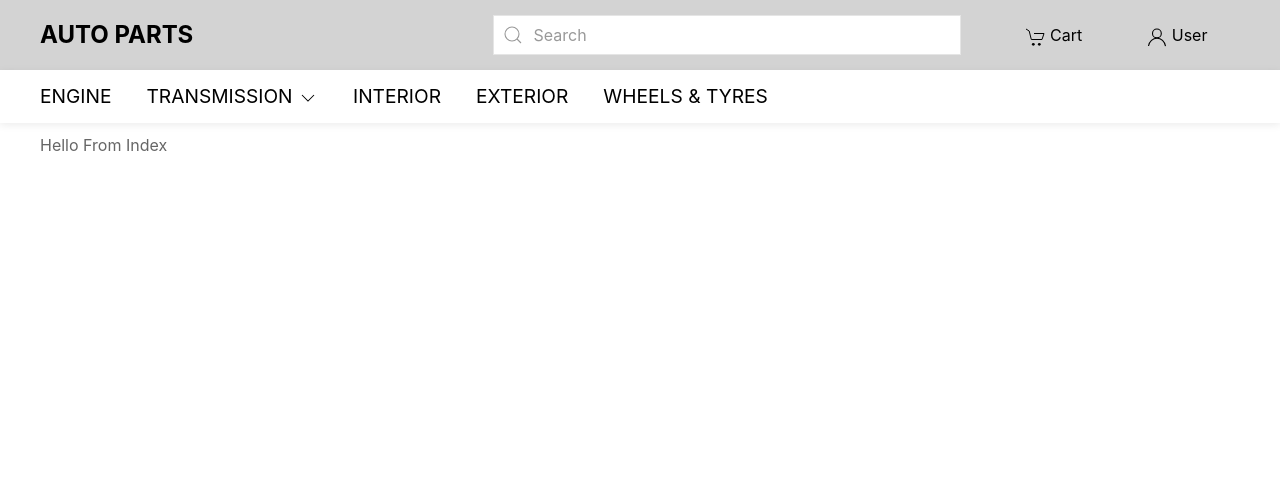
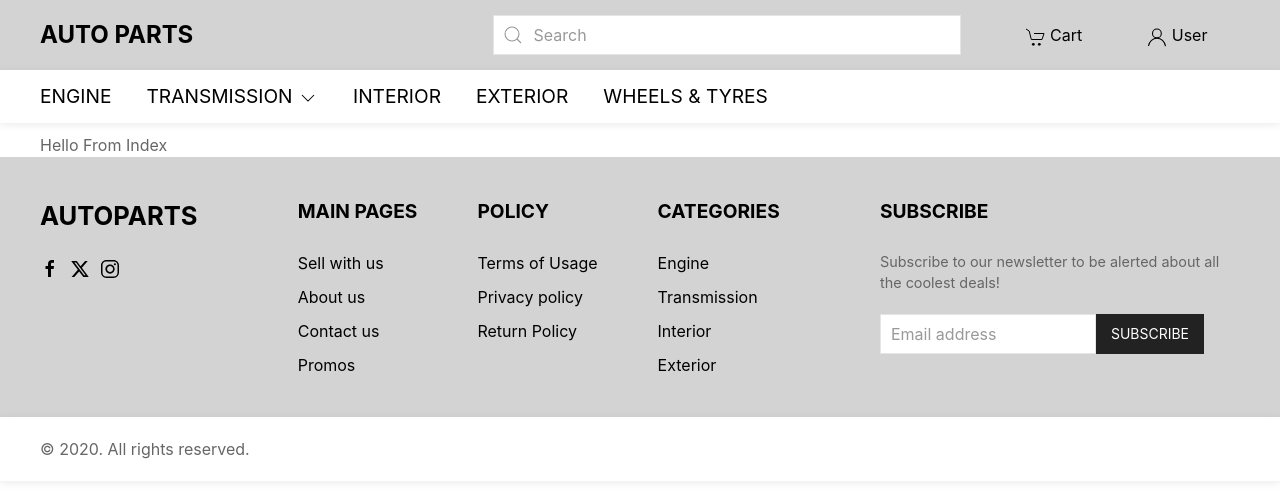
Before and after one commit to donxp/ecommerce-client, a Nuxt app: page / in a window 1280 px wide. Shown: the top 496 px of the page. Built offline with nearby package versions, Linux system fonts and the light colour scheme.

Commit message:
footer component

```diff
--- /dev/null
+++ b/components/Footer.vue
@@ -0,0 +1,125 @@
+<template>
+    <div>
+        <div class="top-footer">
+            <div class="uk-container uk-flex uk-flex-between">
+                <div class="logo">
+                    <p>AUTOPARTS</p>
+                    <div class="social-media">
+                        <span uk-icon="facebook"></span>
+                        <span uk-icon="twitter"></span>
+                        <span uk-icon="instagram"></span>
+                    </div>
+                </div>
+                <div class="nav" data-uk-grid>
+                    <div class="sub-nav">
+                        <div class="footer-sub-title">
+                            Main pages
+                        </div>
+                        <a href="#">Sell with us</a>
+                        <a href="#">About us</a>
+                        <a href="#">Contact us</a>
+                        <a href="#">Promos</a>
+                    </div>
+                    <div class="sub-nav">
+                        <div class="footer-sub-title">
+                            Policy
+                        </div>
+                        <a href="#">Terms of Usage</a>
+                        <a href="#">Privacy policy</a>
+                        <a href="#">Return Policy</a>
+                    </div>
+                    <div class="sub-nav">
+                        <div class="footer-sub-title">
+                            Categories
+                        </div>
+                        <a href="#">Engine</a>
+                        <a href="#">Transmission</a>
+                        <a href="#">Interior</a>
+                        <a href="#">Exterior</a>
+                    </div>
+                </div>
+                <div class="subscribe">
+                    <div class="footer-sub-title">
+                        Subscribe
+                    </div>
+                    <p class="uk-margin">
+                        Subscribe to our newsletter to be alerted about all the coolest deals!
+                    </p>
+                    <div class="uk-flex">
+                        <div class="uk-width-3-5">
+                            <input type="text" class="uk-input" placeholder="Email address">
+                        </div>
+                        <div class="uk-width-2-5">
+                            <button class="uk-button uk-button-secondary uk-width-3-4" style="padding: 0 5px;">Subscribe</button>
+                        </div>
+                    </div>
+                </div>
+            </div>
+        </div>
+        <div class="bottom-footer uk-box-shadow-small">
+            <div class="uk-container">
+                <div class="uk-float-left">
+                    © 2020. All rights reserved.
+                </div>
+            </div>
+        </div>
+    </div>
+</template>
+
+<style scoped>
+.top-footer {
+    background: lightgrey;
+}
+
+.top-footer > .uk-container {
+    padding: 40px 0;
+}
+
+.bottom-footer > .uk-container {
+    padding: 20px 0;
+}
+
+.logo > p {
+    font-size: 1.6em;
+    color: black;
+    font-weight: bold;
+}
+
+.social-media > span {
+    color: black;
+}
+
+.social-media > span:not(:last-of-type) {
+    margin-right: 10px;
+}
+
+.footer-sub-title {
+    color: black;
+    font-size: 1.2em;
+    text-transform: uppercase;
+    margin-bottom: 25px;
+    font-weight: bold;
+}
+
+.sub-nav:not(:last-of-type) {
+    margin-right: 20px;
+}
+
+.sub-nav > a {
+    display: block;
+    color: black;
+    text-decoration: none;
+}
+
+.sub-nav > a:not(:last-of-type) {
+    margin-bottom: 10px;
+}
+
+.subscribe {
+    max-width: 30%;
+}
+
+.subscribe p {
+    font-size: 0.9em;
+}
+</style>
--- a/components/UserDropdown.vue
+++ b/components/UserDropdown.vue
@@ -21,6 +21,17 @@
                             <input class="uk-input" id="form-stacked-text" type="password" placeholder="Password">
                         </div>
                     </div>
+                    <div class="uk-clearfix">
+                        <div class="uk-float-right">
+                            <a href="#">Forgot password?</a>
+                        </div>
+                    </div>
+                    <div class="uk-margin-auto uk-margin uk-width-2-3">
+                        <button class="uk-button uk-button-secondary uk-width-1-1">Sign In</button>
+                        <p class="uk-text-center uk-margin-small-top uk-margin-small-bottom">OR</p>
+                        <button class="uk-button uk-button-secondary uk-width-1-1">Login with Facebook</button>
+                        <p class="uk-text-center">New member? <a href="#">Register now</a></p>
+                    </div>
                 </form>
             </div>
         </div>
--- a/layouts/default.vue
+++ b/layouts/default.vue
@@ -5,14 +5,16 @@
     <div class="uk-container uk-margin-small-top">
       <nuxt />
     </div>
+    <Footer />
   </div>
 </template>
 
 <script>
 import Header from '../components/Header'
 import Navbar from '../components/Navbar'
+import Footer from '../components/Footer'
 
 export default {
-  components: { Header, Navbar }
+  components: { Header, Navbar, Footer }
 }
 </script>
```
